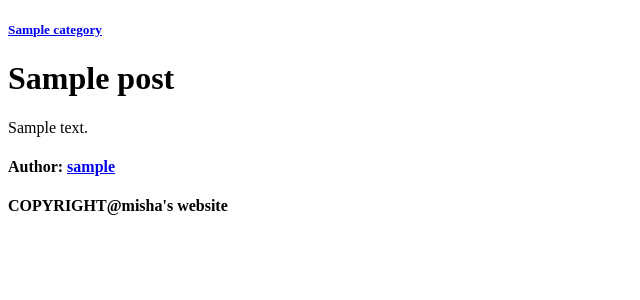
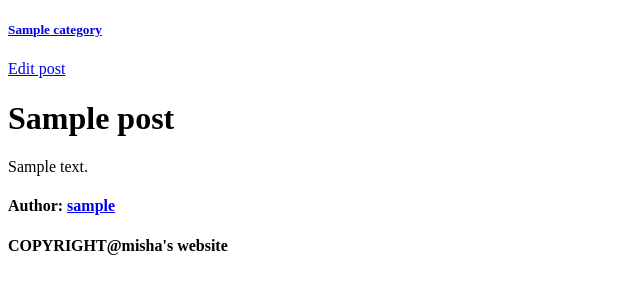
Before and after one commit to m1kol/blog_proj, a Django app: page /posts/1/ in a window 1280 px wide. Shown: the part 26-326 px from the top of the page, without its empty margins (0-640 px from the left). Run offline with Django 3.2, Linux system fonts and the light colour scheme; a user stored in the database is signed in; tables that the repository leaves empty hold one stand-in row (values such as "Sample post").

Commit message:
Changed some files. Finished creation of a post. Done editting but there is still an issue of redirecting to just edited post: says no pk for this post. Overall it works. Should have also checked-out to the testing branch.

```diff
--- a/categories/templates/categories/category_detail.html
+++ b/categories/templates/categories/category_detail.html
@@ -6,7 +6,7 @@
     <h1>{{ category }}</h1>
     <div>
         {% for post in posts %}
-            <li><a href="{% url "posts:show_post" post.id %}" >{{ post }}</a></li>
+            <li><a href="{% url "post:show_post" post.id %}" >{{ post }}</a></li>
         {% endfor %}
 
     </div>
--- a/core/templates/core/profile_page.html
+++ b/core/templates/core/profile_page.html
@@ -8,7 +8,7 @@
     <ul>
     {% for post in posts %}
         <li>
-            <a href="{% url "posts:show_post" post.id %}">{{ post }}</a>
+            <a href="{% url "post:show_post" post.id %}">{{ post }}</a>
         </li>
     {% endfor %}
     </ul>
--- a/post/templates/post/post_detail.html
+++ b/post/templates/post/post_detail.html
@@ -6,7 +6,9 @@
     <h5>{% for category in categories%}
         <a href="{% url "categories:category_detail" category.pk %}">{{ category }}</a>
     {% endfor %}</h5>
-{#    <div><a href="{% url "post:edit_post" %}"></a></div>#}
+    {% if request.user == post.author%}
+        <div><a href="{% url "post:edit_post" post_id=post.pk %}">Edit post</a></div>
+    {% endif %}
     <h1>{{ post.title }}</h1>
     <div>{{ post.text }}</div>
     <h4>Author: <a href="{% url "core:profile_page" post.author.id %}">{{ post.author }}</a></h4>
--- a/post/templates/post/post_edit.html
+++ b/post/templates/post/post_edit.html
@@ -7,6 +7,7 @@
         <form action="" method="post">
             {% csrf_token %}
             {{ form }}
+            <input type="submit" value="Save">
         </form>
     </div>
 {% endblock %}
--- a/post/urls.py
+++ b/post/urls.py
@@ -1,3 +1,4 @@
+from django.contrib.auth.decorators import login_required
 from django.urls import path
 from . import views
 
@@ -7,6 +8,6 @@ urlpatterns = [
     path('', views.PostList.as_view(), name="list_posts"),
     path('<int:post_id>/', views.PostDetail.as_view(), name='show_post'),
     # path('/<int:post_id>/<slug:slug>/', views.show_post, name="show_post(slug)"),
-    path('create/', views.PostCreate.as_view(), name='create_post'),
-    # path('<int:post_id>/edit', views.PostEdit.as_view(), name='edit_post'),
+    path('create/', login_required(views.PostCreate.as_view()), name='create_post'),
+    path('<int:post_id>/edit', login_required(views.PostEdit.as_view()), name='edit_post'),
 ]
--- a/post/views.py
+++ b/post/views.py
@@ -1,10 +1,10 @@
-from django.shortcuts import get_object_or_404, reverse
+from django.shortcuts import get_object_or_404, reverse, HttpResponseRedirect
 from django.views import generic
 from django.contrib.auth.mixins import LoginRequiredMixin
 
 from categories.models import Category
 from .models import Post
-from .forms import PostCreateForm, PostListForm
+from .forms import PostListForm
 
 
 class PostDetail(generic.DetailView):
@@ -42,32 +42,42 @@ class PostList(generic.ListView):
             self.sort_term = self.form.cleaned_data['sort']
         return super().dispatch(request, args, kwargs)
 
-    def get_context_data(self, *, object_list=None, **kwargs):
-        context = super(PostList, self).get_context_data()
+    def get_context_data(self, *args, **kwargs):
+        context = super(PostList, self).get_context_data(*args, **kwargs)
         context['form'] = self.form
         return context
 
     def get_queryset(self):
         queryset = super().get_queryset()
         if self.search_term:
-            queryset = queryset.filter(queryset)
+            queryset = queryset.filter(title__icontains=self.search_term)
         if self.sort_term:
             queryset = queryset.order_by(self.sort_term)
         return queryset
 
 
-class PostCreate(generic.CreateView, LoginRequiredMixin):
+class PostCreate(generic.CreateView):
 
     model = Post
     fields = ('title', 'text', 'categories', )
     template_name = 'post/post_create.html'
-    success_url = '/posts/'
-    form_class = PostCreateForm
 
-#
-# class PostEdit(generic.UpdateView):
-#
-#     model = Post
-#     fields = ('title', 'text',)
-#     template_name = 'post/post_edit.html'
-#     success_url = '/post/'
+    def get_success_url(self):
+        return reverse('post:show_post', kwargs={'pk': self.object.pk})
+
+    def form_valid(self, form):
+        self.object = form.save(commit=False)
+        self.object.author = self.request.user
+        self.object.save()
+        return super().form_valid(form)
+
+
+class PostEdit(generic.UpdateView):
+
+    model = Post
+    fields = ('title', 'text', 'categories',)
+    template_name = 'post/post_edit.html'
+    pk_url_kwarg = 'post_id'
+
+    def get_success_url(self):
+        return reverse('post:show_post', kwargs={'pk': self.object.pk})
```
Also changed, not shown: post/forms.py (+11 -11 lines).
